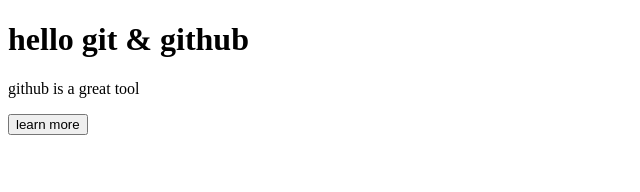
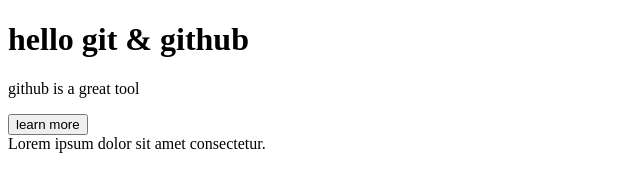
Before and after one commit to Abbaumar01/test, a plain HTML site: page index.html in a window 1280 px wide. Shown: the whole page, without its empty margins (0-640 px from the left). Drawn offline with Linux system fonts and the light colour scheme.

Commit message:
more changes

```diff
--- a/index.html
+++ b/index.html
@@ -10,5 +10,6 @@
 
     <p>github is a great tool</p>
     <button>learn more</button>
+    <div>Lorem ipsum dolor sit amet consectetur.</div>
 </body>
 </html>
```
